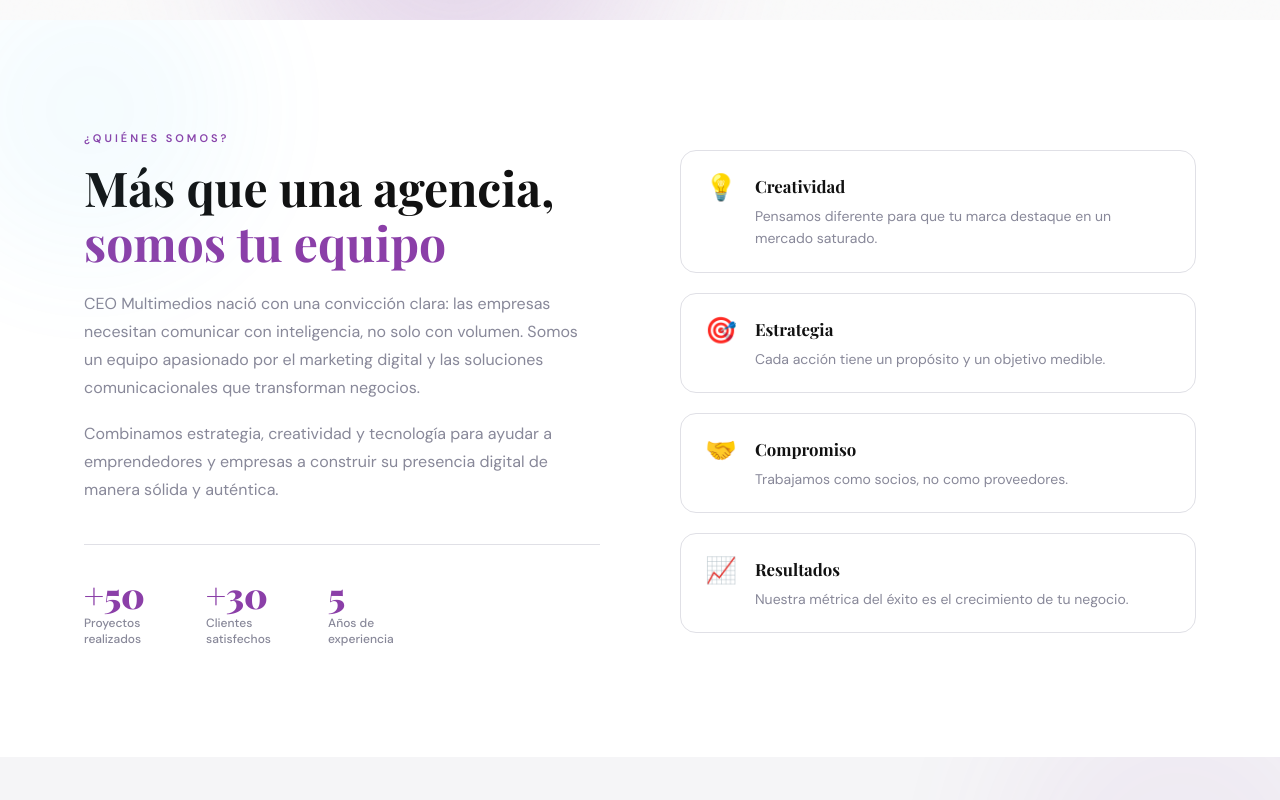
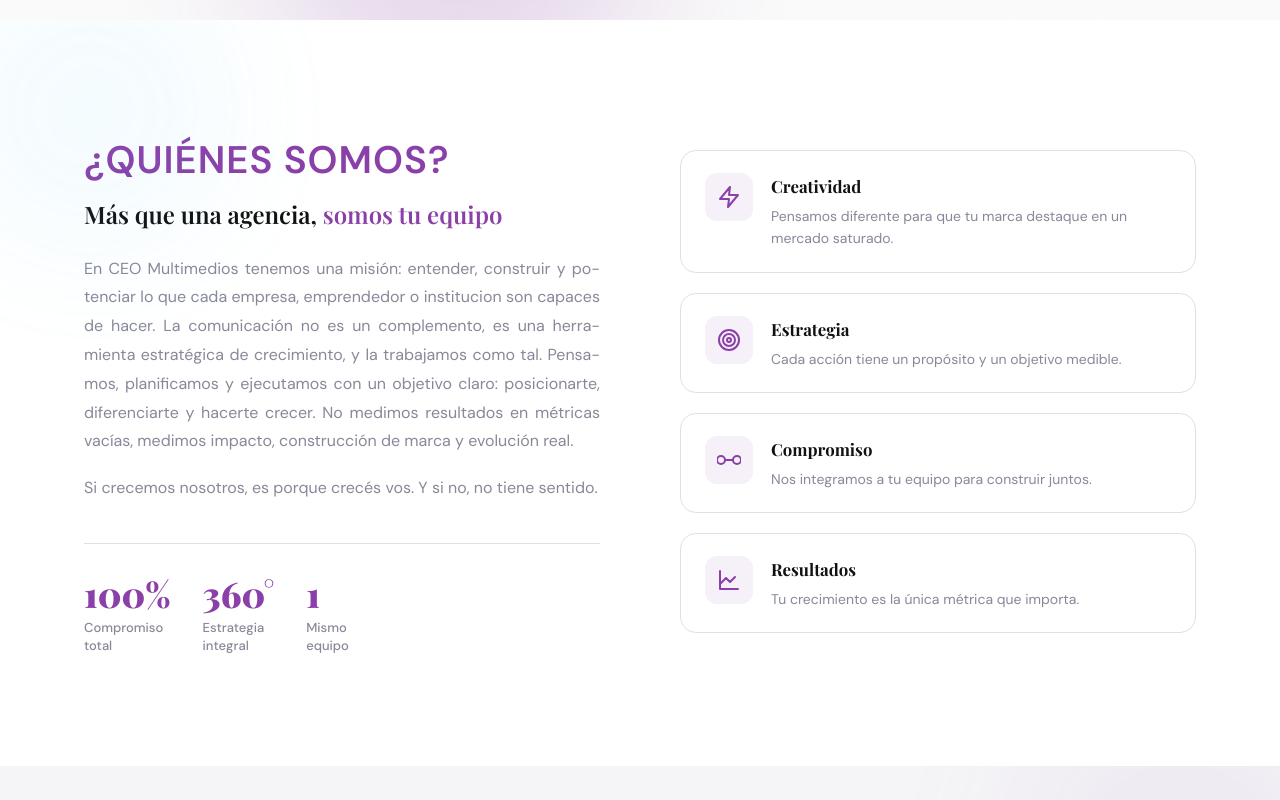
Before and after one commit to nazarena-aquino/ceo-multimedios, a React (Vite) app: page / in a window 1280 px wide. Shown: the part 780-1580 px from the top of the page. Built offline with nearby package versions, Linux system fonts and the light colour scheme.

Commit message:
seccion nosotros terminado

```diff
--- a/src/components/Nosotros.css
+++ b/src/components/Nosotros.css
@@ -22,11 +22,37 @@
   align-items: start;
 }
 
+/* --- FORZAMOS LOS ESTILOS CON MAYOR ESPECIFICIDAD --- */
+.nosotros .section-label {
+  font-size: 2.4rem !important; /* 👈 Lo hacemos GIGANTE */
+  text-transform: uppercase !important;
+  letter-spacing: 1px !important; /* Le bajo un poco el espaciado para que no ocupe tanto ancho */
+  color: var(--purple) !important;
+  font-weight: 800 !important; /* Lo hacemos más gordito */
+  display: block !important;
+  margin-bottom: 8px !important;
+}
+
+.nosotros .section-title {
+  font-family: var(--font-display) !important;
+  font-size: 1.5rem !important; /* 👈 Lo hacemos MUCHO más chico */
+  font-weight: 600 !important; /* Le bajamos un poco el grosor */
+  color: var(--black) !important;
+  line-height: 1.3 !important;
+  margin-bottom: 24px !important;
+}
+
+.nosotros .section-title span {
+  color: var(--purple) !important;
+}
+/* ---------------------------------------------------- */
 .nosotros__text {
   color: var(--text-muted);
   margin-bottom: 18px;
-  line-height: 1.75;
+  line-height: 1.8; /* Le damos un poco más de aire entre renglones */
   font-size: 1rem;
+  text-align: justify; /* Esto hace que el texto se alinee perfectamente a izquierda y derecha */
+  hyphens: auto; /* Ayuda a que las palabras se corten bien si es necesario */
 }
 
 .nosotros__stats {
@@ -49,14 +75,18 @@
   font-weight: 800;
   color: var(--purple);
   line-height: 1;
+  /* Centramos el contenido por si algún número es más chico */
+  display: flex;
+  align-items: baseline;
 }
 
 .stat-label {
-  font-size: 12px;
+  font-size: 13px; /* Subí un pixel el tamaño para mejor lectura */
   color: var(--text-muted);
   font-weight: 500;
-  max-width: 90px;
-  line-height: 1.3;
+  max-width: 110px; /* Aumenté el ancho máximo para que el texto respire */
+  line-height: 1.4;
+  margin-top: 4px; /* Un poco de separación con el número */
 }
 
 .nosotros__right {
@@ -78,17 +108,38 @@
 }
 
 .valor-card:hover {
-  border-color: var(--purple-light);
+  border-color: var(--purple-light); /* Asumo que tienes esta variable, si no usa var(--purple) */
   box-shadow: 0 6px 28px rgba(139,63,168,0.1);
   transform: translateX(4px);
 }
 
+/* --- ESTILOS PARA LOS ICONOS SVG --- */
 .valor-card__icon {
-  font-size: 1.6rem;
+  display: flex;
+  align-items: center;
+  justify-content: center;
+  width: 48px;
+  height: 48px;
   flex-shrink: 0;
-  line-height: 1;
-  margin-top: 2px;
+  background-color: rgba(139, 63, 168, 0.08); /* Fondo violeta súper sutil */
+  border-radius: 12px;
+  color: var(--purple); /* Color del icono por defecto */
+  transition: all 0.3s ease; /* Transición suave para el color de fondo y el ícono */
 }
+
+/* Controlamos el tamaño exacto del SVG dentro del contenedor */
+.valor-card__icon svg {
+  width: 24px;
+  height: 24px;
+  stroke: currentColor; /* Hereda el color definido en el contenedor padre */
+}
+
+/* Efecto hover: Cuando pasas el mouse por la tarjeta, el contenedor del icono se rellena */
+.valor-card:hover .valor-card__icon {
+  background-color: var(--purple);
+  color: #ffffff; /* El icono pasa a ser blanco para contrastar */
+}
+/* ---------------------------------- */
 
 .valor-card__title {
   font-family: var(--font-display);
@@ -107,4 +158,7 @@
 @media (max-width: 900px) {
   .nosotros__grid { grid-template-columns: 1fr; gap: 48px; }
   .nosotros__stats { gap: 24px; }
+
+  /* Ajuste para que el título no quede inmenso en el celular */
+  .section-title { font-size: 1.8rem; }
 }
--- a/src/components/Nosotros.jsx
+++ b/src/components/Nosotros.jsx
@@ -2,10 +2,45 @@ import React from 'react'
 import './Nosotros.css'
 
 const valores = [
-  { icon: '💡', title: 'Creatividad', desc: 'Pensamos diferente para que tu marca destaque en un mercado saturado.' },
-  { icon: '🎯', title: 'Estrategia', desc: 'Cada acción tiene un propósito y un objetivo medible.' },
-  { icon: '🤝', title: 'Compromiso', desc: 'Trabajamos como socios, no como proveedores.' },
-  { icon: '📈', title: 'Resultados', desc: 'Nuestra métrica del éxito es el crecimiento de tu negocio.' },
+  {
+    icon: (
+      <svg className="icon-multimedios" viewBox="0 0 24 24" fill="none" stroke="currentColor" strokeWidth="2" strokeLinecap="round" strokeLinejoin="round">
+        <path d="M13 2L3 14h9l-1 8 10-12h-9l1-8z" />
+      </svg>
+    ),
+    title: 'Creatividad',
+    desc: 'Pensamos diferente para que tu marca destaque en un mercado saturado.'
+  },
+  {
+    icon: (
+      <svg className="icon-multimedios" viewBox="0 0 24 24" fill="none" stroke="currentColor" strokeWidth="2" strokeLinecap="round" strokeLinejoin="round">
+        <circle cx="12" cy="12" r="10" />
+        <circle cx="12" cy="12" r="6" />
+        <circle cx="12" cy="12" r="2" />
+      </svg>
+    ),
+    title: 'Estrategia',
+    desc: 'Cada acción tiene un propósito y un objetivo medible.'
+  },
+  {
+    icon: (
+      <svg className="icon-multimedios" viewBox="0 0 24 24" fill="none" stroke="currentColor" strokeWidth="2" strokeLinecap="round" strokeLinejoin="round">
+        <path d="M8 12a4 4 0 1 0-8 0 4 4 0 0 0 8 0zm0 0h8m8 0a4 4 0 1 0-8 0 4 4 0 0 0 8 0z" />
+      </svg>
+    ),
+    title: 'Compromiso',
+    desc: 'Nos integramos a tu equipo para construir juntos.'
+  },
+  {
+    icon: (
+      <svg className="icon-multimedios" viewBox="0 0 24 24" fill="none" stroke="currentColor" strokeWidth="2" strokeLinecap="round" strokeLinejoin="round">
+        <path d="M3 3v18h18" />
+        <path d="M18 9l-5 5-4-4-6 6" />
+      </svg>
+    ),
+    title: 'Resultados',
+    desc: 'Tu crecimiento es la única métrica que importa.'
+  },
 ]
 
 export default function Nosotros() {
@@ -15,29 +50,32 @@ export default function Nosotros() {
       <div className="container">
         <div className="nosotros__grid">
           <div className="nosotros__left">
-            <p className="section-label">¿Quiénes somos?</p>
+            <h1 className="section-label">¿Quiénes somos?</h1>
             <h2 className="section-title">
-              Más que una agencia,<br />
-              <span>somos tu equipo</span>
+              Más que una agencia, <span>somos tu equipo</span>
             </h2>
             <p className="nosotros__text">
-              CEO Multimedios nació con una convicción clara: las empresas necesitan comunicar con inteligencia, no solo con volumen. Somos un equipo apasionado por el marketing digital y las soluciones comunicacionales que transforman negocios.
+              En CEO Multimedios tenemos una misión: entender, construir y potenciar lo que cada empresa, emprendedor o institucion son capaces de hacer.
+              La comunicación no es un complemento, es una herramienta estratégica de crecimiento, y la trabajamos como tal.
+              Pensamos, planificamos y ejecutamos con un objetivo claro: posicionarte, diferenciarte y hacerte crecer.
+              No medimos resultados en métricas vacías, medimos impacto, construcción de marca y evolución real.
             </p>
             <p className="nosotros__text">
-              Combinamos estrategia, creatividad y tecnología para ayudar a emprendedores y empresas a construir su presencia digital de manera sólida y auténtica.
+              Si crecemos nosotros, es porque crecés vos.
+              Y si no, no tiene sentido.
             </p>
             <div className="nosotros__stats">
   <div className="nosotros__stat">
-                <span className="stat-num">+50</span>
-                <span className="stat-label">Proyectos realizados</span>
+    <span className="stat-num">100%</span>
+    <span className="stat-label">Compromiso<br/>total</span>
   </div>
   <div className="nosotros__stat">
-                <span className="stat-num">+30</span>
-                <span className="stat-label">Clientes satisfechos</span>
+    <span className="stat-num">360°</span>
+    <span className="stat-label">Estrategia<br/>integral</span>
   </div>
   <div className="nosotros__stat">
-                <span className="stat-num">5</span>
-                <span className="stat-label">Años de experiencia</span>
+    <span className="stat-num">1</span>
+    <span className="stat-label">Mismo<br/>equipo</span>
   </div>
 </div>
           </div>
```
Lines whose indentation alone changed are shown as unchanged.
